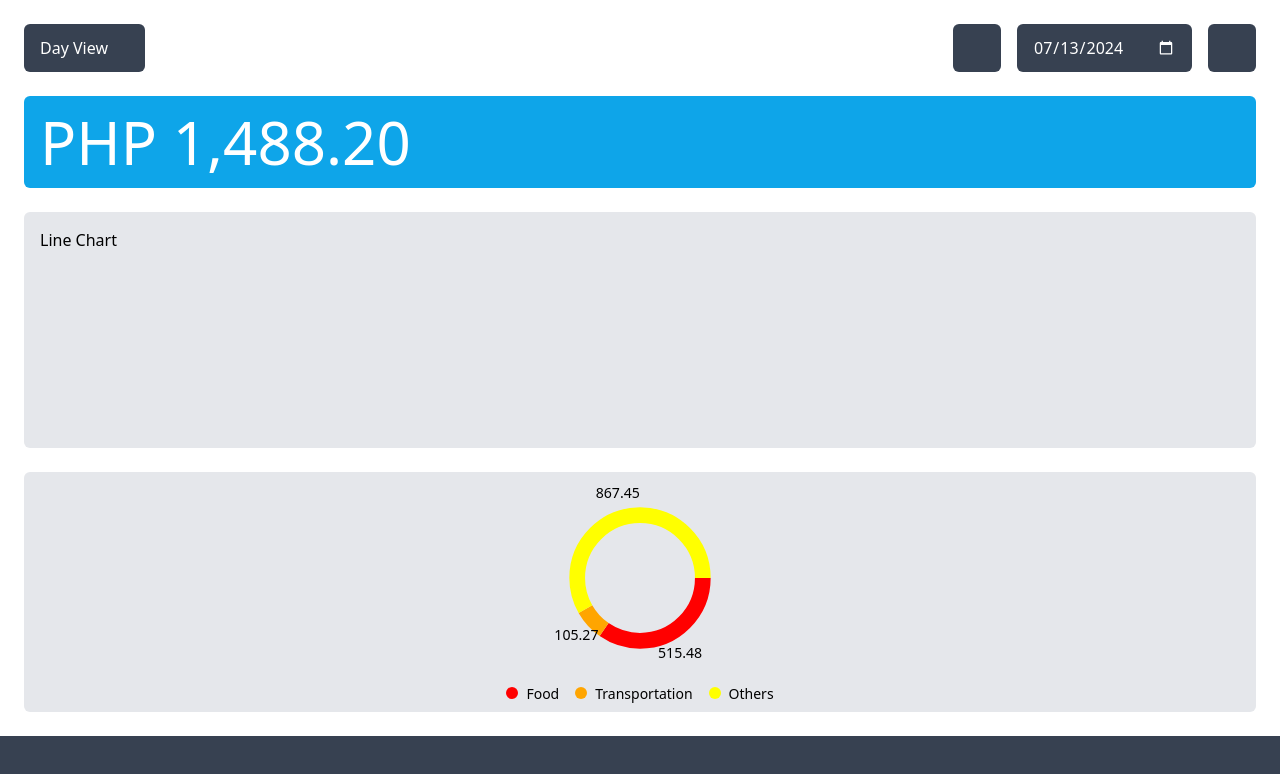
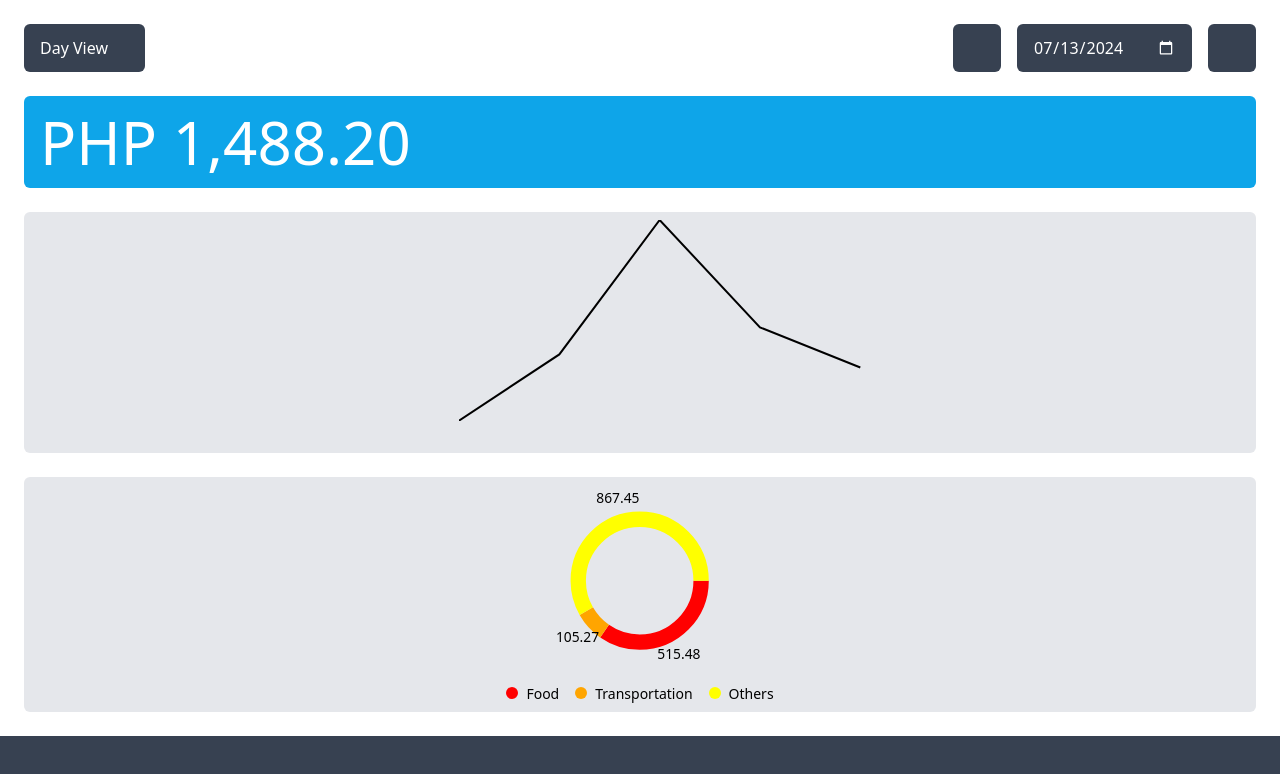
Before and after one commit to devnamme/expense-tracker-challenge, a React (Vite) app: page / in a window 1280 px wide. Shown: the top 774 px of the page. Built offline with nearby package versions, Linux system fonts and the light colour scheme; some icons are missing.

Commit message:
round 1 for line chart

```diff
--- a/src/components/charts/line-chart.tsx
+++ b/src/components/charts/line-chart.tsx
@@ -1,11 +1,67 @@
+import { useEffect, useState } from "react";
+
+export interface LineChartItem {
+  value: number;
+  label: string;
+}
+
+interface Line {
+  x1: number;
+  y1: number;
+  x2: number;
+  y2: number;
+}
+
 interface Props {
+  values: LineChartItem[];
   className?: string;
 }
 
-export default function LineChart({ className = "" }: Props) {
+export default function LineChart({ values, className = "" }: Props) {
+  const [path, setPath] = useState("");
+
+  useEffect(() => {
+    let maxValue = 0;
+    values.forEach((value: LineChartItem) => {
+      if (value.value > maxValue) maxValue = value.value;
+    });
+
+    let newPath = `M0 ${200 - Math.floor((values[0].value / maxValue) * 200)}`;
+
+    [...Array(values.length - 1)].forEach((_, idx: number) => {
+      newPath += ` L${Math.floor((idx + 1) * (400 / (values.length - 1)))} ${
+        200 - Math.floor((values[idx + 1].value / maxValue) * 200)
+      }`;
+    });
+
+    setPath(newPath);
+  }, [values]);
+
   return (
-    <div className={`bg-gray-light rounded-md p-4 ${className}`}>
-      Line Chart
+    <div
+      className={`bg-gray-light rounded-md p-2 grid grid-cols-[2.5rem_1fr] grid-rows-[1fr_1.5rem] w-full ${className}`}
+    >
+      <div className="relative"></div>
+
+      <div className="flex flex-col items-center justify-center overflow-y-clip min-h-0">
+        <svg
+          className="h-auto w-auto"
+          viewBox="0 0 400 200"
+          preserveAspectRatio="xMaxYMax"
+          xmlns="http://www.w3.org/2000/svg"
+        >
+          <path d={path} stroke="black" strokeWidth="2" fill="none" />
+        </svg>
+      </div>
+
+      <div />
+
+      <div
+        className="relative grid"
+        style={{
+          gridTemplateColumns: `repeat(${values.length}, 1fr)`,
+        }}
+      ></div>
     </div>
   );
 }
--- a/src/pages/home.tsx
+++ b/src/pages/home.tsx
@@ -1,7 +1,7 @@
 import { useEffect, useState } from "react";
 import { useSelector } from "react-redux";
 import DonutChart, { DonutChartItem } from "../components/charts/donut-chart";
-import LineChart from "../components/charts/line-chart";
+import LineChart, { LineChartItem } from "../components/charts/line-chart";
 import { Categories } from "../constants/categories";
 import { ExpensesGroupKey } from "../redux/modules/expenses";
 import { RootState } from "../redux/store";
@@ -10,6 +10,7 @@ export default function HomePage() {
   const expenses = useSelector((state: RootState) => state.expenses);
   const pagination = useSelector((state: RootState) => state.pagination);
 
+  const [lineItems, setLineItems] = useState<LineChartItem[]>([]);
   const [donutItems, setDonutItems] = useState<DonutChartItem[]>([]);
 
   const getGroup = () =>
@@ -45,8 +46,17 @@ export default function HomePage() {
 
   return (
     <>
-      <LineChart className="grow" />
-      <DonutChart values={donutItems} className="grow" />
+      <LineChart
+        values={[
+          { value: 0, label: "1" },
+          { value: 5, label: "2" },
+          { value: 15, label: "3" },
+          { value: 7, label: "4" },
+          { value: 4, label: "5" },
+        ]}
+        className="min-h-0 h-full grow"
+      />
+      <DonutChart values={donutItems} className="min-h-0 h-full grow" />
     </>
   );
 }
```
